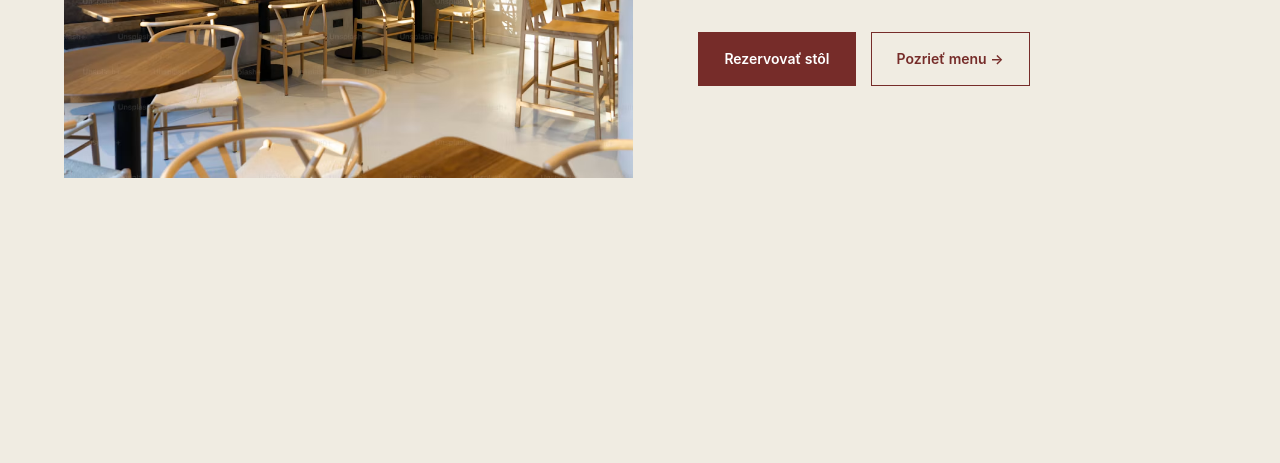
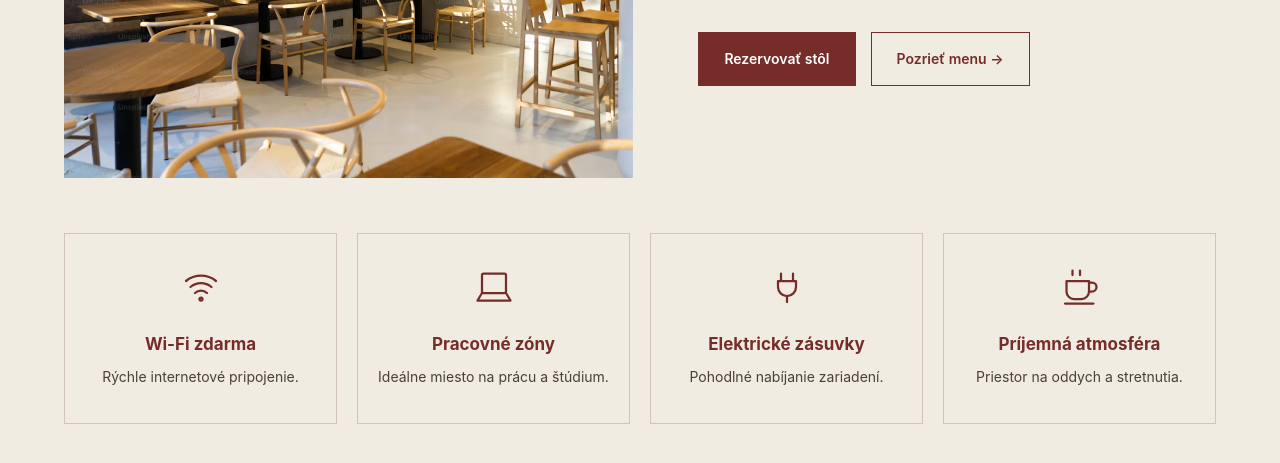
Before and after one commit to abramovartur586-ux/kaviaren-mlyn, a plain HTML site: page index.html in a window 1280 px wide. Shown: the part 447-910 px from the top of the page. Before the commit the page ends 800 px from the top, so only its background shows below. Drawn offline with Linux system fonts and the light colour scheme.

Commit message:
Blok 11 – výhody kaviarne

```diff
--- a/index.html
+++ b/index.html
@@ -61,7 +61,6 @@
                 </p>
 
                 <div class="hero-actions">
-
                     <a href="rezervacia.html" class="btn btn-primary">
                         Rezervovať stôl
                     </a>
@@ -69,10 +68,66 @@
                     <a href="menu.html" class="btn btn-secondary">
                         Pozrieť menu →
                     </a>
-
                 </div>
 
             </div>
+
+        </section>
+
+        <!-- Výhody kaviarne -->
+
+        <section class="features container" aria-label="Výhody kaviarne">
+
+            <article class="feature-card">
+
+                <svg viewBox="0 0 24 24" fill="none" stroke="currentColor" stroke-width="1.5" stroke-linecap="round" aria-hidden="true">
+                    <path d="M2 8a16 16 0 0 1 20 0"/>
+                    <path d="M5 12a11 11 0 0 1 14 0"/>
+                    <path d="M8 16a6 6 0 0 1 8 0"/>
+                    <circle cx="12" cy="20" r="1"/>
+                </svg>
+
+                <h2>Wi-Fi zdarma</h2>
+                <p>Rýchle internetové pripojenie.</p>
+
+            </article>
+
+            <article class="feature-card">
+
+                <svg viewBox="0 0 24 24" fill="none" stroke="currentColor" stroke-width="1.5" stroke-linecap="round" stroke-linejoin="round" aria-hidden="true">
+                    <rect x="4" y="3" width="16" height="13" rx="1"/>
+                    <path d="M4 16L1 21h22l-3-5"/>
+                </svg>
+
+                <h2>Pracovné zóny</h2>
+                <p>Ideálne miesto na prácu a štúdium.</p>
+
+            </article>
+
+            <article class="feature-card">
+
+                <svg viewBox="0 0 24 24" fill="none" stroke="currentColor" stroke-width="1.5" stroke-linecap="round" stroke-linejoin="round" aria-hidden="true">
+                    <path d="M8 3v5M16 3v5M6 8h12v4a6 6 0 0 1-12 0z"/>
+                    <path d="M12 18v4"/>
+                </svg>
+
+                <h2>Elektrické zásuvky</h2>
+                <p>Pohodlné nabíjanie zariadení.</p>
+
+            </article>
+
+            <article class="feature-card">
+
+                <svg viewBox="0 0 24 24" fill="none" stroke="currentColor" stroke-width="1.5" stroke-linecap="round" stroke-linejoin="round" aria-hidden="true">
+                    <path d="M3 8h15v7a5 5 0 0 1-5 5H8a5 5 0 0 1-5-5z"/>
+                    <path d="M18 9h2a3 3 0 0 1 0 6h-2"/>
+                    <path d="M2 23h19M7 1v3M12 1v3"/>
+                </svg>
+
+                <h2>Príjemná atmosféra</h2>
+                <p>Priestor na oddych a stretnutia.</p>
+
+            </article>
 
         </section>
 
--- a/styles.css
+++ b/styles.css
@@ -201,6 +201,46 @@ button:focus-visible {
     color: var(--white);
 }
 
+/* Features */
+
+.features {
+    display: grid;
+    grid-template-columns: repeat(4, minmax(0, 1fr));
+    gap: 20px;
+    padding-bottom: 55px;
+}
+
+.feature-card {
+    border: 1px solid #D0C5B8;
+    padding: 35px 20px;
+    text-align: center;
+    transition: background 0.25s, border-color 0.25s;
+}
+
+.feature-card svg {
+    width: 36px;
+    height: 36px;
+    color: var(--burgundy);
+    margin-bottom: 18px;
+}
+
+.feature-card h2 {
+    font-size: 17px;
+    color: var(--burgundy);
+    margin-bottom: 8px;
+}
+
+.feature-card p {
+    font-size: 14px;
+    color: var(--brown);
+    line-height: 1.6;
+}
+
+.feature-card:hover {
+    background: var(--white);
+    border-color: var(--burgundy);
+}
+
 /* Responsive layout */
 
 @media (max-width: 900px) {
@@ -242,6 +282,12 @@ button:focus-visible {
     .navigation.open {
         display: flex;
     }
+
+    .features {
+        grid-template-columns: repeat(2, minmax(0, 1fr));
+        gap: 15px;
+        padding-bottom: 40px;
+    }
 }
 
 @media (max-width: 480px) {
@@ -261,4 +307,21 @@ button:focus-visible {
     .btn {
         width: 100%;
     }
+
+    .feature-card {
+        padding: 25px 10px;
+    }
+
+    .feature-card h2 {
+        font-size: 15px;
+    }
+
+    .feature-card p {
+        font-size: 13px;
+    }
+
+    .feature-card svg {
+        width: 30px;
+        height: 30px;
+    }
 }
```
